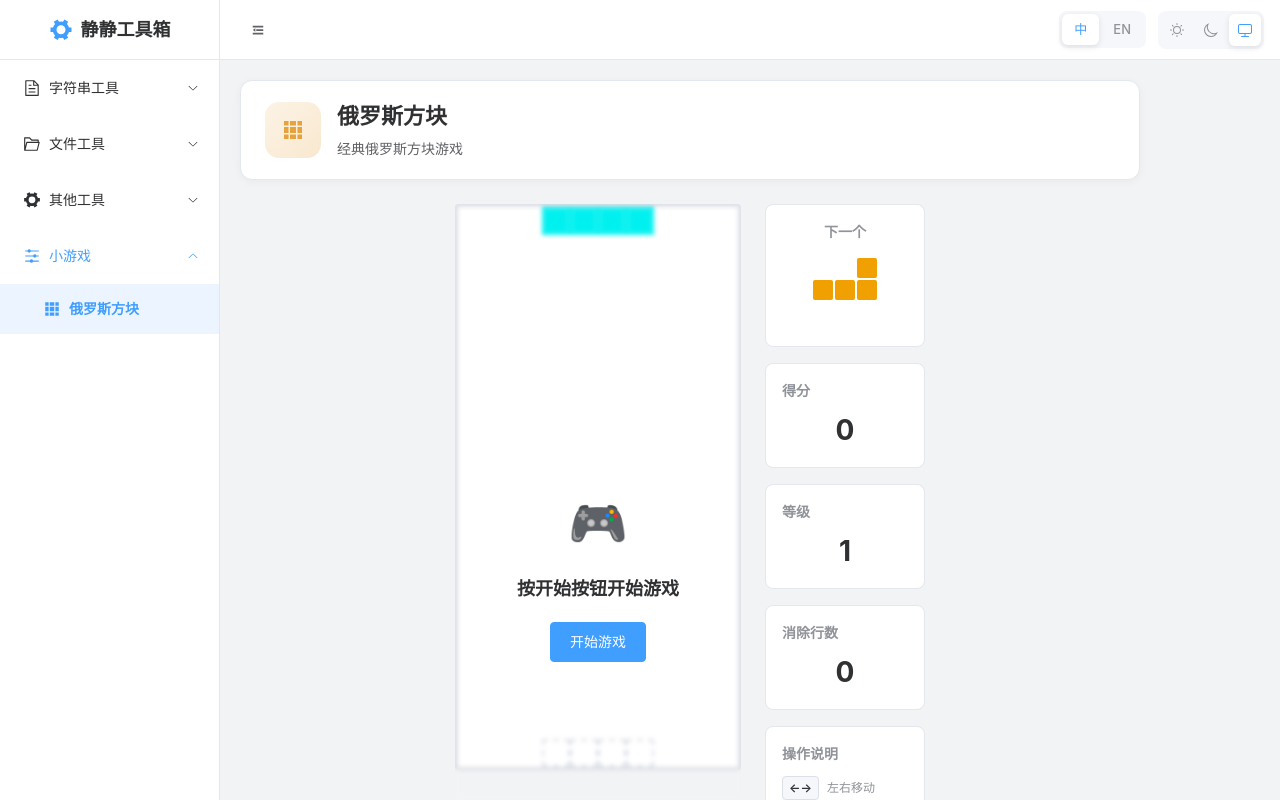
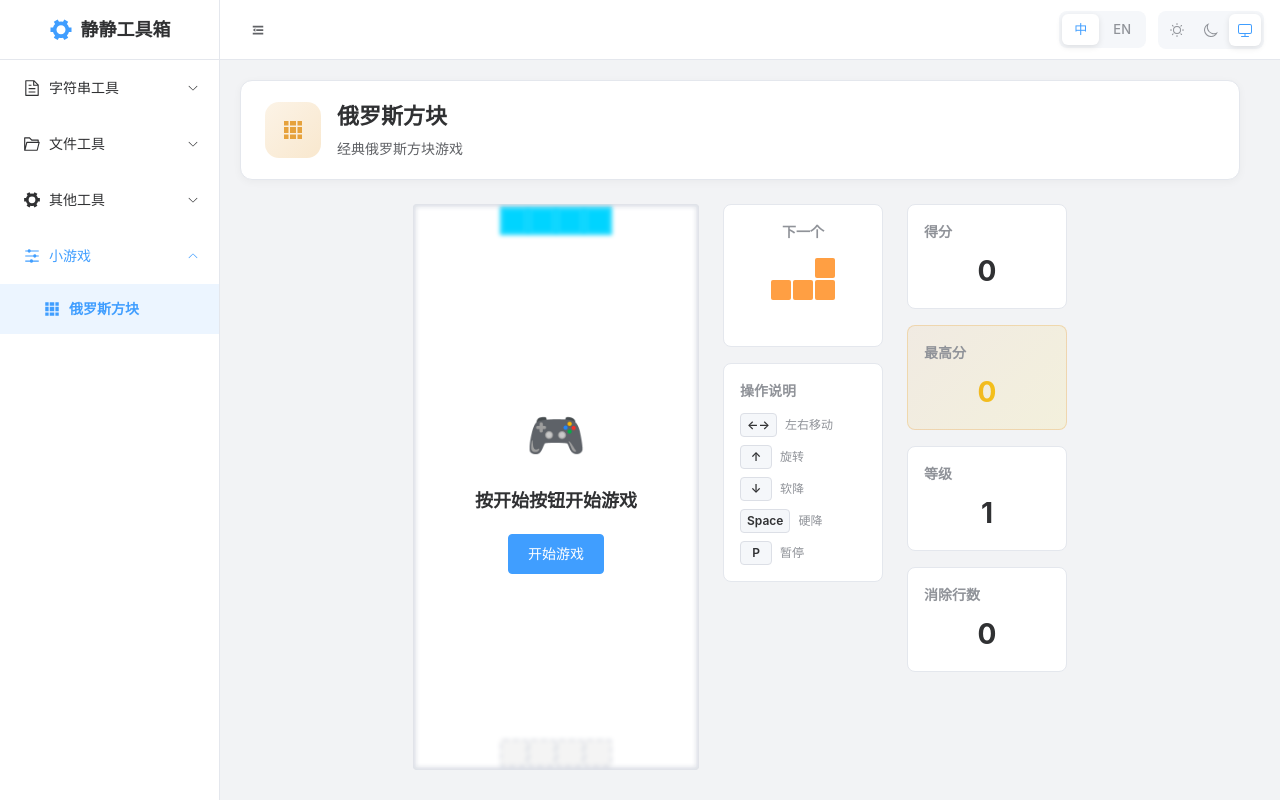
Before and after one commit to teatang/rt-tool, a Vue app: page /tetris in a window 1280 px wide. Built offline with nearby package versions, Linux system fonts and the light colour scheme.

Commit message:
fix: tetris bug fix

```diff
--- a/src/i18n/locales/en.ts
+++ b/src/i18n/locales/en.ts
@@ -103,6 +103,7 @@ export default {
   },
   tetris: {
     score: 'Score',
+    highScore: 'High Score',
     level: 'Level',
     lines: 'Lines',
     next: 'Next',
--- a/src/i18n/locales/zh.ts
+++ b/src/i18n/locales/zh.ts
@@ -103,6 +103,7 @@ export default {
   },
   tetris: {
     score: '得分',
+    highScore: '最高分',
     level: '等级',
     lines: '消除行数',
     next: '下一个',
--- /dev/null
+++ b/src/stores/tetris.ts
@@ -0,0 +1,41 @@
+import { defineStore } from 'pinia'
+import { ref } from 'vue'
+
+const STORAGE_KEY = 'tetris-high-score'
+
+// 从 localStorage 读取最高分
+const getStoredHighScore = (): number => {
+  if (typeof window === 'undefined') return 0
+  const stored = localStorage.getItem(STORAGE_KEY)
+  if (stored) {
+    const parsed = parseInt(stored, 10)
+    return isNaN(parsed) ? 0 : parsed
+  }
+  return 0
+}
+
+// 俄罗斯方块状态管理
+export const useTetrisStore = defineStore('tetris', () => {
+  // 最高分
+  const highScore = ref(getStoredHighScore())
+
+  // 更新最高分
+  const updateHighScore = (score: number) => {
+    if (score > highScore.value) {
+      highScore.value = score
+      localStorage.setItem(STORAGE_KEY, score.toString())
+    }
+  }
+
+  // 重置最高分
+  const resetHighScore = () => {
+    highScore.value = 0
+    localStorage.removeItem(STORAGE_KEY)
+  }
+
+  return {
+    highScore,
+    updateHighScore,
+    resetHighScore
+  }
+})
--- a/src/utils/tetris.ts
+++ b/src/utils/tetris.ts
@@ -10,15 +10,15 @@ export type TetrominoType = 'I' | 'O' | 'T' | 'S' | 'Z' | 'J' | 'L'
 // 方块形状定义 (每个旋转状态)
 export type TetrominoShapes = number[][][]
 
-// 方块颜色
+// 方块颜色 - 精致配色
 export const TETROMINO_COLORS: Record<TetrominoType, string> = {
-  I: '#00f0f0',
-  O: '#f0f000',
-  T: '#a000f0',
-  S: '#00f000',
-  Z: '#f00000',
-  J: '#0000f0',
-  L: '#f0a000'
+  I: '#00d4ff',  // 青色 - 清爽电光蓝
+  O: '#ffd700',  // 金色 - 高贵黄金
+  T: '#da70d6',  // 兰花粉 - 优雅紫红
+  S: '#7fff00',  // 黄绿色 - 清新酸橙
+  Z: '#ff6b6b',  // 珊瑚红 - 活力红
+  J: '#4169e1',  // 皇家蓝 - 沉稳靛蓝
+  L: '#ff9f43'   // 暖橙色 - 活力橙
 }
 
 // 方块形状定义 - 每个数组代表一个旋转状态
@@ -80,7 +80,14 @@ export interface GameState {
   nextPiece: TetrominoType | null
   isGameOver: boolean
   isPaused: boolean
-  justLocked: boolean  // 方块刚刚锁定
+  justLocked: number  // 方块刚刚锁定的时间戳/计数器
+}
+
+// 获取新的锁定标记 - 使用递增计数器确保唯一性
+let lockCounter = 0
+const newLockMarker = (): number => {
+  lockCounter = (lockCounter + 1) % 1000000
+  return lockCounter
 }
 
 // 初始化空游戏板
@@ -104,7 +111,7 @@ export function createInitialState(): GameState {
     nextPiece: null,
     isGameOver: false,
     isPaused: false,
-    justLocked: false
+    justLocked: 0
   }
 }
 
@@ -308,8 +315,7 @@ export function spawnPiece(state: GameState): GameState {
       currentY: startY,
       currentRotation: 0,
       nextPiece,
-      isGameOver: true,
-      justLocked: false
+      isGameOver: true
     }
   }
 
@@ -319,8 +325,7 @@ export function spawnPiece(state: GameState): GameState {
     currentX: startX,
     currentY: startY,
     currentRotation: 0,
-    nextPiece,
-    justLocked: false
+    nextPiece
   }
 }
 
@@ -353,7 +358,7 @@ export function lockAndClearLines(state: GameState): GameState {
     lines: newLines,
     level: newLevel,
     currentPiece: null,
-    justLocked: true
+    justLocked: newLockMarker()
   }
 }
 
--- a/src/views/tools/tetris.vue
+++ b/src/views/tools/tetris.vue
@@ -17,9 +17,11 @@ import {
   getGhostY,
   GameState
 } from '@/utils/tetris'
+import { useTetrisStore } from '@/stores/tetris'
 import PageTitle from '../../components/PageTitle.vue'
 
 const { t } = useI18n()
+const tetrisStore = useTetrisStore()
 
 // 游戏状态
 const gameState = ref<GameState>(startNewGame())
@@ -80,11 +82,6 @@ const tick = () => {
 
     gameState.value = gameTick(gameState.value)
 
-    // 检测方块落地 (通过 justLocked 标志)
-    if (gameState.value.justLocked) {
-      triggerLandingEffect()
-    }
-
     // 检测分数变化
     if (gameState.value.score > oldScore) {
       const scoreGain = gameState.value.score - oldScore
@@ -98,12 +95,27 @@ const tick = () => {
   }
 }
 
+// 监听 justLocked 变化来触发落地特效
+watch(() => gameState.value.justLocked, (newVal, oldVal) => {
+  if (newVal && newVal !== oldVal) {
+    triggerLandingEffect()
+  }
+})
+
+// 监听游戏结束，更新最高分
+watch(() => gameState.value.isGameOver, (isGameOver, wasGameOver) => {
+  if (isGameOver && !wasGameOver) {
+    tetrisStore.updateHighScore(gameState.value.score)
+  }
+})
+
 // 触发落地特效
 const triggerLandingEffect = () => {
+  isLanding.value = false
   isLanding.value = true
   setTimeout(() => {
     isLanding.value = false
-  }, 100)
+  }, 400)
 }
 
 // 触发得分弹出
@@ -266,9 +278,8 @@ onUnmounted(() => {
     />
 
     <div class="game-wrapper">
-      <!-- 游戏区域 -->
+      <!-- 第一列：游戏区域 -->
       <div class="game-area">
-        <!-- 游戏板 -->
         <div
           class="game-board"
           :class="{
@@ -340,8 +351,8 @@ onUnmounted(() => {
         </div>
       </div>
 
-      <!-- 侧边信息栏 -->
-      <div class="side-panel">
+      <!-- 第二列：下一个方块 + 操作说明 -->
+      <div class="side-panel column-2">
         <!-- 下一个方块 -->
         <div class="info-card next-piece">
           <div class="card-title">{{ t('tetris.next') }}</div>
@@ -361,24 +372,6 @@ onUnmounted(() => {
               />
             </div>
           </div>
-        </div>
-
-        <!-- 分数 -->
-        <div class="info-card">
-          <div class="card-title">{{ t('tetris.score') }}</div>
-          <div class="stat-value">{{ gameState.score }}</div>
-        </div>
-
-        <!-- 等级 -->
-        <div class="info-card">
-          <div class="card-title">{{ t('tetris.level') }}</div>
-          <div class="stat-value">{{ gameState.level }}</div>
-        </div>
-
-        <!-- 消除行数 -->
-        <div class="info-card">
-          <div class="card-title">{{ t('tetris.lines') }}</div>
-          <div class="stat-value">{{ gameState.lines }}</div>
         </div>
 
         <!-- 操作说明 -->
@@ -408,24 +401,60 @@ onUnmounted(() => {
           </div>
         </div>
       </div>
+
+      <!-- 第三列：分数信息 -->
+      <div class="side-panel column-3">
+        <!-- 分数 -->
+        <div class="info-card">
+          <div class="card-title">{{ t('tetris.score') }}</div>
+          <div class="stat-value">{{ gameState.score }}</div>
+        </div>
+
+        <!-- 最高分 -->
+        <div class="info-card high-score">
+          <div class="card-title">{{ t('tetris.highScore') }}</div>
+          <div class="stat-value high-score-value">{{ tetrisStore.highScore }}</div>
+        </div>
+
+        <!-- 等级 -->
+        <div class="info-card">
+          <div class="card-title">{{ t('tetris.level') }}</div>
+          <div class="stat-value">{{ gameState.level }}</div>
+        </div>
+
+        <!-- 消除行数 -->
+        <div class="info-card">
+          <div class="card-title">{{ t('tetris.lines') }}</div>
+          <div class="stat-value">{{ gameState.lines }}</div>
+        </div>
+      </div>
     </div>
   </div>
 </template>
 
 <style scoped>
 .tool-container {
-  max-width: 900px;
+  max-width: 1000px;
 }
 
 .game-wrapper {
   display: flex;
   gap: 24px;
   justify-content: center;
+  align-items: flex-start;
 }
 
 .game-area {
   position: relative;
   flex-shrink: 0;
+}
+
+.side-panel.column-2,
+.side-panel.column-3 {
+  display: flex;
+  flex-direction: column;
+  gap: 16px;
+  min-width: 160px;
 }
 
 .game-board {
@@ -442,15 +471,24 @@ onUnmounted(() => {
   opacity: 0.6;
 }
 
-/* 落地特效 - 轻微震动 */
+/* 落地特效 - 优雅光晕 */
 .game-board.landing {
-  animation: land-shake 0.1s ease-out;
+  animation: land-glow 0.4s ease-out forwards !important;
 }
 
-@keyframes land-shake {
-  0%, 100% { transform: translateX(0); }
-  25% { transform: translateX(-2px); }
-  75% { transform: translateX(2px); }
+@keyframes land-glow {
+  0% {
+    box-shadow: 0 0 0 0 rgba(230, 162, 60, 0);
+    filter: brightness(1);
+  }
+  20% {
+    box-shadow: 0 0 30px 10px rgba(230, 162, 60, 0.7);
+    filter: brightness(1.15);
+  }
+  100% {
+    box-shadow: 0 0 0 0 rgba(230, 162, 60, 0);
+    filter: brightness(1);
+  }
 }
 
 /* 升级特效 - 发光脉冲 */
@@ -540,13 +578,15 @@ onUnmounted(() => {
 }
 
 .board-cell.ghost {
-  border: 2px dashed rgba(128, 128, 128, 0.5);
-  border-radius: 2px;
+  border: 2px dashed rgba(180, 180, 180, 0.6);
+  border-radius: 3px;
+  background: rgba(180, 180, 180, 0.15) !important;
 }
 
 /* 深色模式下幽灵方块样式 */
 .dark .board-cell.ghost {
-  border-color: rgba(200, 200, 200, 0.4);
+  border-color: rgba(220, 220, 220, 0.5);
+  background: rgba(220, 220, 220, 0.1) !important;
 }
 
 /* 遮罩层 */
@@ -629,6 +669,31 @@ onUnmounted(() => {
   text-align: center;
 }
 
+/* 最高分样式 */
+.high-score {
+  background: linear-gradient(135deg, rgba(230, 162, 60, 0.1), rgba(255, 215, 0, 0.1)) !important;
+  border-color: rgba(230, 162, 60, 0.3) !important;
+}
+
+.high-score-value {
+  color: #e6a23c;
+  background: linear-gradient(90deg, #e6a23c, #ffd700);
+  -webkit-background-clip: text;
+  -webkit-text-fill-color: transparent;
+  background-clip: text;
+}
+
+.dark .high-score {
+  background: linear-gradient(135deg, rgba(255, 215, 0, 0.1), rgba(230, 162, 60, 0.1)) !important;
+}
+
+.dark .high-score-value {
+  background: linear-gradient(90deg, #ffd700, #ff9f43);
+  -webkit-background-clip: text;
+  -webkit-text-fill-color: transparent;
+  background-clip: text;
+}
+
 /* 下一个方块预览 */
 .next-piece {
   display: flex;
```
Also changed, not shown: .claude/settings.local.json, 2 other files (tests, documents, lock files or other folders).
